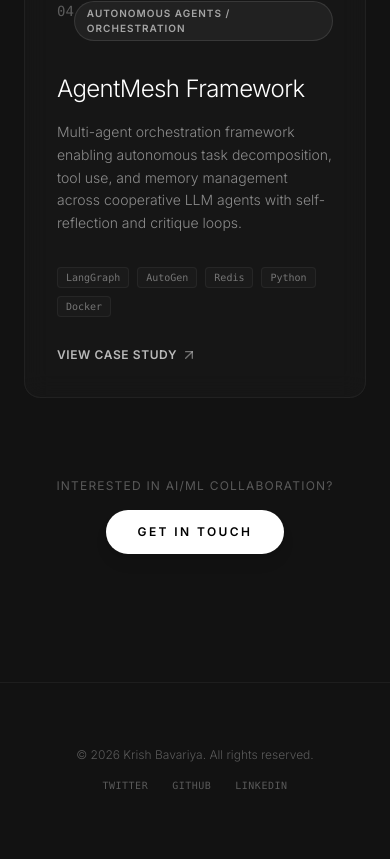
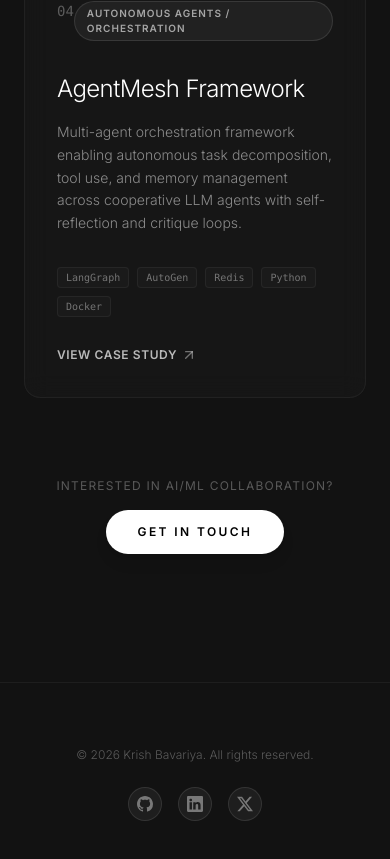
Before and after one commit to Krish-Bavariya/KRISH_BAVARIYA-Portfolio-, a Next.js app: page / in a window 390 px wide. Shown: the part 7158-8017 px from the top of the page. Built offline with nearby package versions, Linux system fonts and the light colour scheme.

Commit message:
feat: add social links with custom icons to navbar, footer, and contact modal

```diff
--- a/src/app/page.tsx
+++ b/src/app/page.tsx
@@ -2,6 +2,7 @@ import ScrollyCanvas from "@/components/ScrollyCanvas";
 import Skills from "@/components/Skills";
 import Projects from "@/components/Projects";
 import ContactModal from "@/components/ContactModal";
+import { GithubIcon, LinkedinIcon, TwitterIcon } from "@/components/SocialIcons";
 
 export default function Home() {
   return (
@@ -27,6 +28,35 @@ export default function Home() {
           >
             Projects
           </a>
+          <div className="hidden md:flex items-center gap-3 mr-1">
+            <a
+              href="https://github.com/Krish-Bavariya"
+              target="_blank"
+              rel="noopener noreferrer"
+              aria-label="GitHub Profile"
+              className="text-white/40 hover:text-white transition-colors p-1"
+            >
+              <GithubIcon size={14} />
+            </a>
+            <a
+              href="https://www.linkedin.com/in/bavariyakrishp/"
+              target="_blank"
+              rel="noopener noreferrer"
+              aria-label="LinkedIn Profile"
+              className="text-white/40 hover:text-white transition-colors p-1"
+            >
+              <LinkedinIcon size={14} />
+            </a>
+            <a
+              href="https://x.com/krishbavariya"
+              target="_blank"
+              rel="noopener noreferrer"
+              aria-label="X Profile"
+              className="text-white/40 hover:text-white transition-colors p-1"
+            >
+              <TwitterIcon size={14} />
+            </a>
+          </div>
           <a
             href="#contact"
             className="text-[10px] uppercase font-mono tracking-widest bg-white/5 border border-white/10 hover:border-white/20 transition-all rounded-full px-4 py-1.5 backdrop-blur-md"
@@ -48,14 +78,37 @@ export default function Home() {
         <Projects />
       </main>
 
-      {/* Modern Minimal Footer */}
       <footer className="relative z-20 bg-[#121212] py-16 border-t border-white/5 text-center text-xs font-light text-white/30">
-        <div className="max-w-7xl mx-auto px-6 flex flex-col md:flex-row justify-between items-center gap-4">
+        <div className="max-w-7xl mx-auto px-6 flex flex-col md:flex-row justify-between items-center gap-6">
           <p>© {new Date().getFullYear()} Krish Bavariya. All rights reserved.</p>
-          <div className="flex gap-6 font-mono text-[10px] uppercase tracking-wider">
-            <a href="#" className="hover:text-white/60 transition-colors">Twitter</a>
-            <a href="#" className="hover:text-white/60 transition-colors">GitHub</a>
-            <a href="#" className="hover:text-white/60 transition-colors">LinkedIn</a>
+          <div className="flex gap-4 items-center">
+            <a
+              href="https://github.com/Krish-Bavariya"
+              target="_blank"
+              rel="noopener noreferrer"
+              aria-label="GitHub Profile"
+              className="p-2 rounded-full bg-white/5 border border-white/10 text-white/40 hover:text-white hover:border-white/20 transition-all duration-300"
+            >
+              <GithubIcon size={16} />
+            </a>
+            <a
+              href="https://www.linkedin.com/in/bavariyakrishp/"
+              target="_blank"
+              rel="noopener noreferrer"
+              aria-label="LinkedIn Profile"
+              className="p-2 rounded-full bg-white/5 border border-white/10 text-white/40 hover:text-white hover:border-white/20 transition-all duration-300"
+            >
+              <LinkedinIcon size={16} />
+            </a>
+            <a
+              href="https://x.com/krishbavariya"
+              target="_blank"
+              rel="noopener noreferrer"
+              aria-label="X Profile"
+              className="p-2 rounded-full bg-white/5 border border-white/10 text-white/40 hover:text-white hover:border-white/20 transition-all duration-300"
+            >
+              <TwitterIcon size={16} />
+            </a>
           </div>
         </div>
       </footer>
--- a/src/components/ContactModal.tsx
+++ b/src/components/ContactModal.tsx
@@ -3,6 +3,7 @@
 import React, { useState, useEffect } from "react";
 import { motion, AnimatePresence } from "framer-motion";
 import { X, CheckCircle2, Send, Loader2 } from "lucide-react";
+import { GithubIcon, LinkedinIcon, TwitterIcon } from "@/components/SocialIcons";
 
 
 export default function ContactModal() {
@@ -258,6 +259,45 @@ export default function ContactModal() {
                       </p>
                     )}
                   </div>
+
+                  {/* Direct Social Links */}
+                  <div className="pt-6 border-t border-white/5 flex flex-col items-center">
+                    <p className="text-[9px] font-mono uppercase tracking-[0.2em] text-white/30 mb-3">
+                      Or Connect Directly
+                    </p>
+                    <div className="flex flex-wrap justify-center gap-3">
+                      <a
+                        href="https://github.com/Krish-Bavariya"
+                        target="_blank"
+                        rel="noopener noreferrer"
+                        aria-label="GitHub"
+                        className="flex items-center gap-2 px-3 py-1.5 rounded-full bg-white/5 border border-white/10 hover:border-white/20 text-white/50 hover:text-white transition-all text-[10px] font-mono uppercase tracking-wider"
+                      >
+                        <GithubIcon size={12} />
+                        GitHub
+                      </a>
+                      <a
+                        href="https://www.linkedin.com/in/bavariyakrishp/"
+                        target="_blank"
+                        rel="noopener noreferrer"
+                        aria-label="LinkedIn"
+                        className="flex items-center gap-2 px-3 py-1.5 rounded-full bg-white/5 border border-white/10 hover:border-white/20 text-white/50 hover:text-white transition-all text-[10px] font-mono uppercase tracking-wider"
+                      >
+                        <LinkedinIcon size={12} />
+                        LinkedIn
+                      </a>
+                      <a
+                        href="https://x.com/krishbavariya"
+                        target="_blank"
+                        rel="noopener noreferrer"
+                        aria-label="X (Twitter)"
+                        className="flex items-center gap-2 px-3 py-1.5 rounded-full bg-white/5 border border-white/10 hover:border-white/20 text-white/50 hover:text-white transition-all text-[10px] font-mono uppercase tracking-wider"
+                      >
+                        <TwitterIcon size={12} />
+                        X
+                      </a>
+                    </div>
+                  </div>
                 </motion.form>
               )}
             </AnimatePresence>
--- /dev/null
+++ b/src/components/SocialIcons.tsx
@@ -0,0 +1,53 @@
+import React from "react";
+
+interface IconProps extends React.SVGProps<SVGSVGElement> {
+  size?: number | string;
+}
+
+export function GithubIcon({ size = 16, className, ...props }: IconProps) {
+  return (
+    <svg
+      xmlns="http://www.w3.org/2000/svg"
+      width={size}
+      height={size}
+      viewBox="0 0 16 16"
+      fill="currentColor"
+      className={className}
+      {...props}
+    >
+      <path d="M8 0C3.58 0 0 3.58 0 8c0 3.54 2.29 6.53 5.47 7.59.4.07.55-.17.55-.38 0-.19-.01-.82-.01-1.49-2.01.37-2.53-.49-2.69-.94-.09-.23-.48-.94-.82-1.13-.28-.15-.68-.52-.01-.53.63-.01 1.08.58 1.23.82.72 1.21 1.87.87 2.33.66.07-.52.28-.87.51-1.07-1.78-.2-3.64-.89-3.64-3.95 0-.87.31-1.59.82-2.15-.08-.2-.36-1.02.08-2.12 0 0 .67-.21 2.2.82.64-.18 1.32-.27 2-.27s1.36.09 2 .27c1.53-1.04 2.2-.82 2.2-.82.44 1.1.16 1.92.08 2.12.51.56.82 1.27.82 2.15 0 3.07-1.87 3.75-3.65 3.95.29.25.54.73.54 1.48 0 1.07-.01 1.93-.01 2.2 0 .21.15.46.55.38A8.01 8.01 0 0 0 16 8c0-4.42-3.58-8-8-8"/>
+    </svg>
+  );
+}
+
+export function LinkedinIcon({ size = 16, className, ...props }: IconProps) {
+  return (
+    <svg
+      xmlns="http://www.w3.org/2000/svg"
+      width={size}
+      height={size}
+      viewBox="0 0 16 16"
+      fill="currentColor"
+      className={className}
+      {...props}
+    >
+      <path d="M0 1.146C0 .513.526 0 1.175 0h13.65C15.474 0 16 .513 16 1.146v13.708c0 .633-.526 1.146-1.175 1.146H1.175C.526 16 0 15.487 0 14.854zm4.943 12.248V6.169H2.542v7.225zm-1.2-8.212c.837 0 1.358-.554 1.358-1.248-.015-.709-.52-1.248-1.342-1.248S2.4 3.226 2.4 3.934c0 .694.521 1.248 1.327 1.248zm4.908 8.212V9.359c0-.216.016-.432.08-.586.173-.431.568-.878 1.232-.878.869 0 1.216.662 1.216 1.634v3.865h2.401V9.25c0-2.22-1.184-3.252-2.764-3.252-1.274 0-1.845.7-2.165 1.193v.025h-.016l.016-.025V6.169h-2.4c.03.678 0 7.225 0 7.225z"/>
+    </svg>
+  );
+}
+
+export function TwitterIcon({ size = 16, className, ...props }: IconProps) {
+  return (
+    <svg
+      xmlns="http://www.w3.org/2000/svg"
+      width={size}
+      height={size}
+      viewBox="0 0 16 16"
+      fill="currentColor"
+      className={className}
+      {...props}
+    >
+      <path d="M12.6.75h2.454l-5.36 6.142L16 15.25h-4.937l-3.867-5.07-4.425 5.07H.316l5.733-6.57L0 .75h5.063l3.495 4.633L12.601.75Zm-.86 13.028h1.36L4.323 2.145H2.865z"/>
+    </svg>
+  );
+}
```
Also changed, not shown: 1 other file (tests, documents, lock files or other folders).
